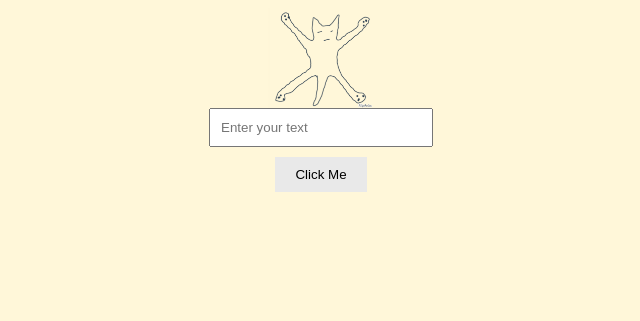
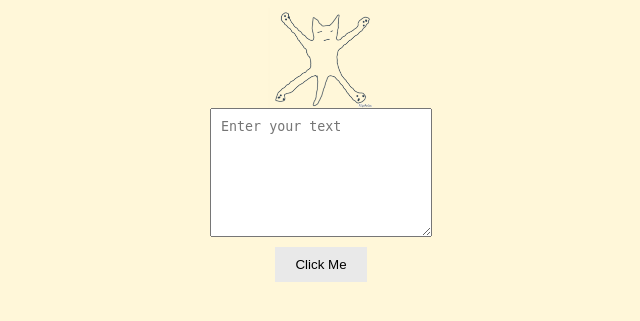
Before and after one commit to topshef/katomia, a PHP site: page / in a window 1280 px wide. Shown: the top 321 px of the page, without its empty margins (319-959 px from the left). Run offline with PHP 8.4, Linux system fonts and the light colour scheme.

Commit message:
#2 bigger box, resizabel

```diff
--- a/index.php
+++ b/index.php
@@ -14,9 +14,11 @@
       background-color: #fff7d9;
     }
 
-    input[type="text"] {
+    textarea {
       padding: 10px;
       width: 200px;
+      height: 8em; /* Set the height to approximately 8 lines of text */
+      resize: both; /* Allow the textarea to be resized */
     }
 
     button {
@@ -45,7 +47,7 @@
 </head>
 <body>
   <img src="logo.png" alt="Logo" class="logo">
-  <input type="text" id="myInput" placeholder="Enter your text">
+  <textarea id="myInput" placeholder="Enter your text"></textarea>
   <button onclick="postData()">Click Me</button>
 </body>
 </html>
```
Also changed, not shown: 1 other file.
